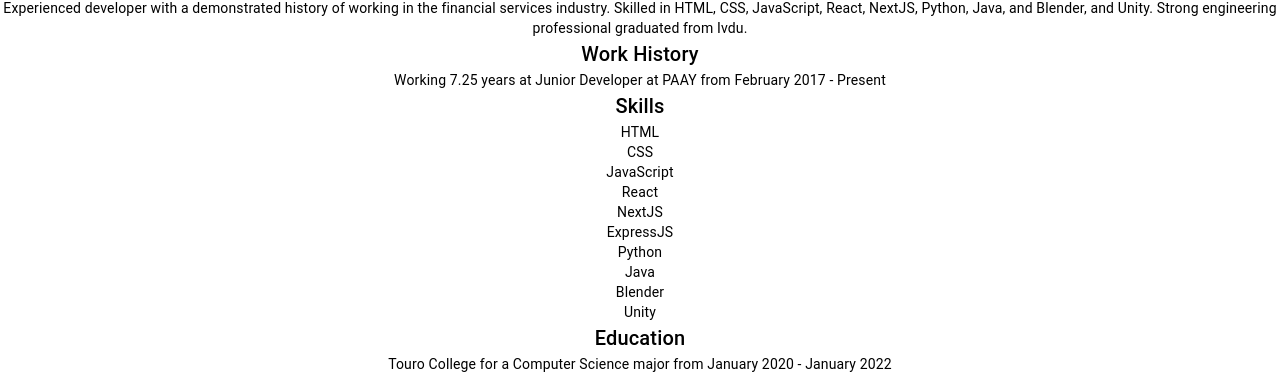
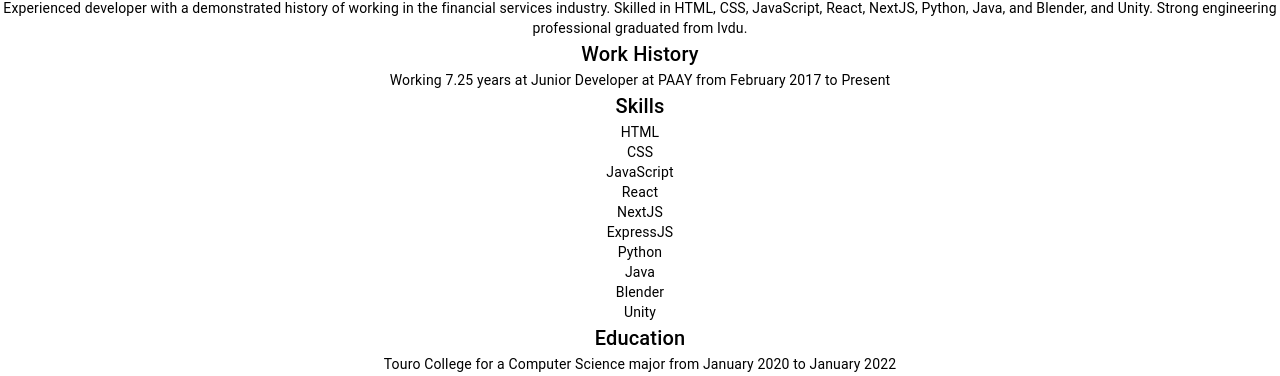
Before and after one commit to EphraimB/ephraim-becker-v2, a Next.js app: page /resume in a window 1280 px wide. Shown: the part 418-794 px from the top of the page. Built offline with nearby package versions, Linux system fonts and the light colour scheme.

Commit message:
Updated resume.

```diff
--- a/app/resume/page.tsx
+++ b/app/resume/page.tsx
@@ -47,7 +47,7 @@
       <Grid item xs={12}>
         <Typography variant="body2" component="p">
           Working {dayjs().diff("2017-02-08", "year", true).toFixed(2)} years at
-          Junior Developer at PAAY from February 2017 - Present
+          Junior Developer at PAAY from February 2017 to Present
         </Typography>
       </Grid>
       <Grid item xs={12}>
@@ -94,11 +94,11 @@
       </Grid>
       <Grid item xs={12}>
         <Typography variant="body2" component="p">
-          Touro College for a Computer Science major from January 2020 - January
-          2022
+          Touro College for a Computer Science major from January 2020 to
+          January 2022
         </Typography>
         <Typography variant="body2" component="p">
-          Ivdu Upper School from 2014 - 2016
+          Ivdu Upper School from 2014 to 2016
         </Typography>
       </Grid>
     </Grid>
```
